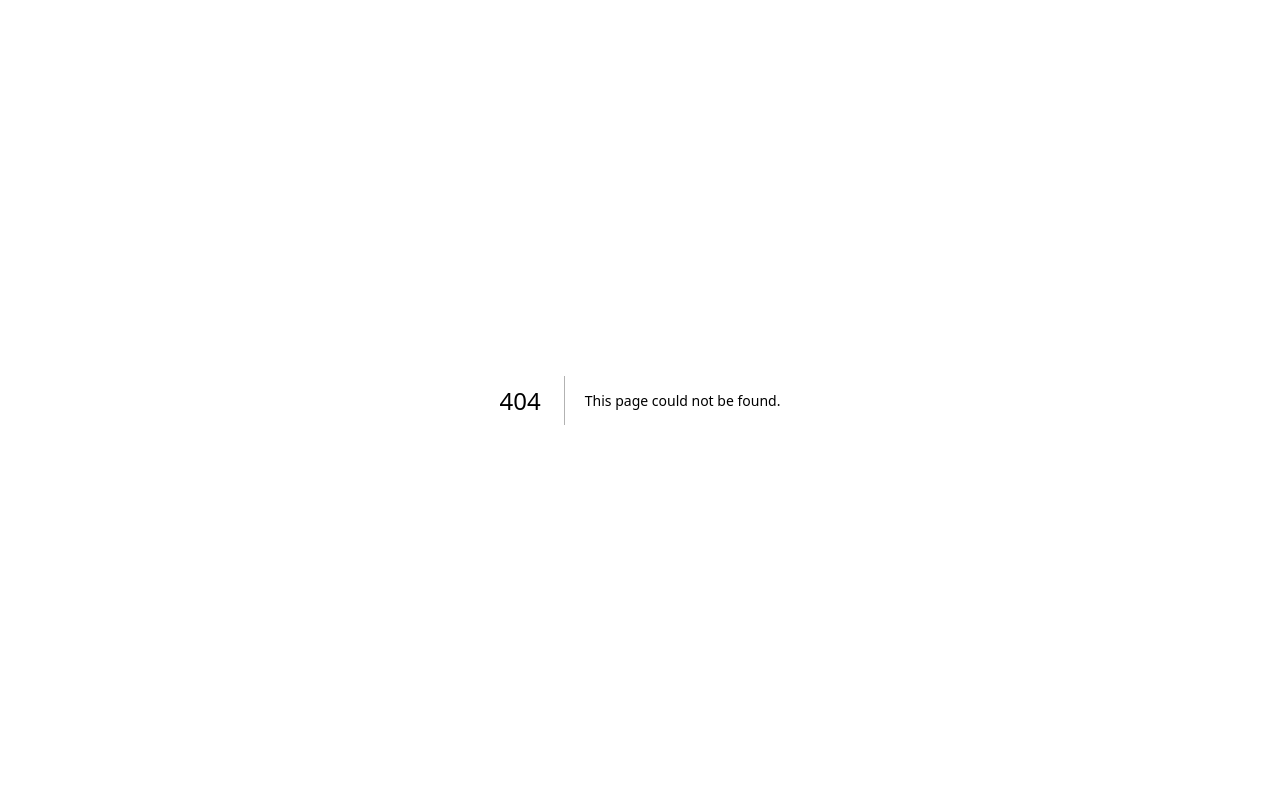
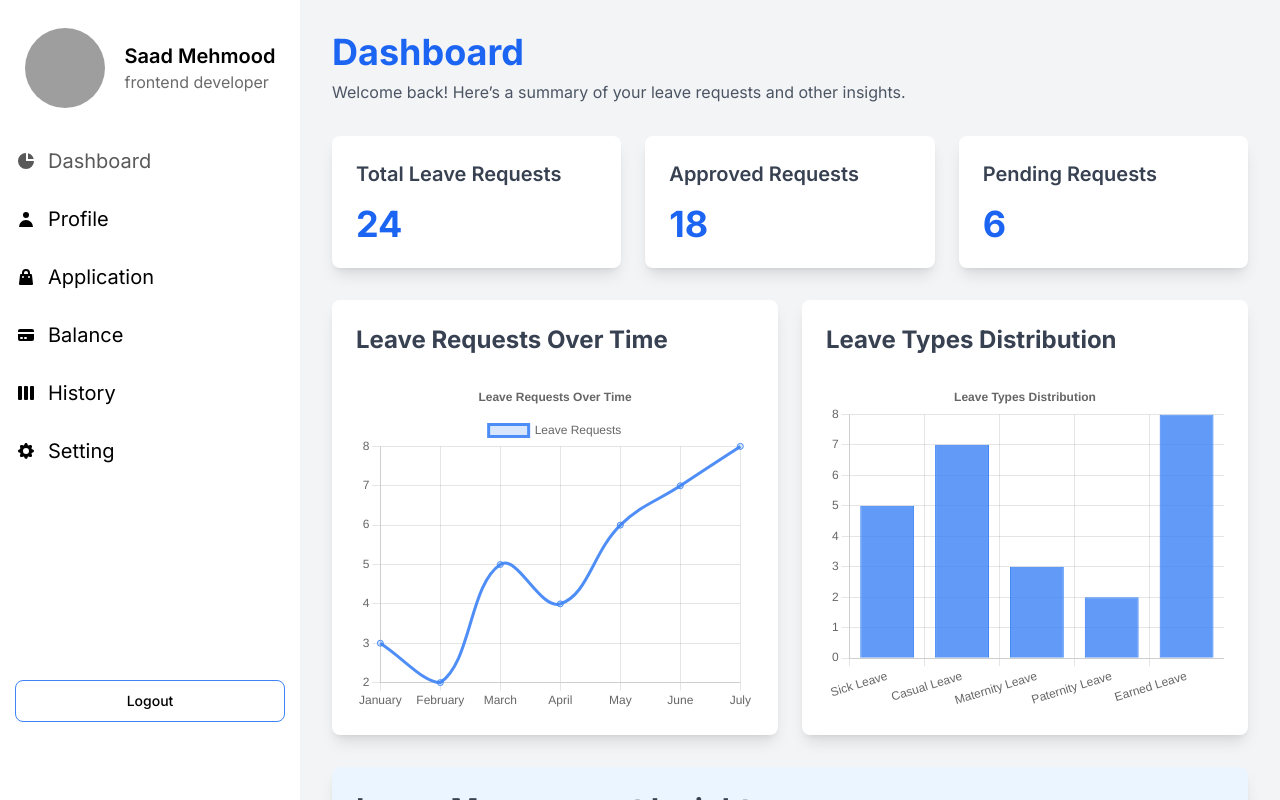
Before and after one commit to kamlesh-Sahani/lastButNotLeast, a Next.js app: page /user/dashboard in a window 1280 px wide. Before the commit this address had no page. Built offline with nearby package versions, Linux system fonts and the light colour scheme; grey boxes are pictures that could not be loaded.

Commit message:
dashboard

```diff
--- a/package.json
+++ b/package.json
@@ -9,10 +9,12 @@
     "lint": "next lint"
   },
   "dependencies": {
+    "chart.js": "^4.4.3",
     "flowbite-react": "^0.10.1",
     "mongoose": "^8.5.2",
     "next": "14.2.5",
     "react": "^18",
+    "react-chartjs-2": "^5.2.0",
     "react-dom": "^18",
     "react-simple-typewriter": "^5.0.1"
   },
--- /dev/null
+++ b/src/app/user/dashboard/page.tsx
@@ -0,0 +1,133 @@
+"use client";
+import { Line, Bar, Doughnut } from 'react-chartjs-2';
+import {
+  Chart as ChartJS,
+  CategoryScale,
+  LinearScale,
+  PointElement,
+  BarElement,
+  LineElement,
+  Title,
+  Tooltip,
+  Legend,
+  ArcElement,
+} from 'chart.js';
+
+ChartJS.register(CategoryScale, LinearScale, PointElement, BarElement, LineElement, ArcElement, Title, Tooltip, Legend);
+
+const DashboardPage = () => {
+  // Sample data for the line chart (Leave Requests Over Time)
+  const lineData = {
+    labels: ['January', 'February', 'March', 'April', 'May', 'June', 'July'],
+    datasets: [
+      {
+        label: 'Leave Requests',
+        data: [3, 2, 5, 4, 6, 7, 8],
+        borderColor: 'rgba(59, 130, 246, 0.9)', // Tailwind's blue-500
+        backgroundColor: 'rgba(59, 130, 246, 0.2)', // Tailwind's blue-500 with transparency
+        fill: true,
+        tension: 0.4,
+      },
+    ],
+  };
+
+  // Sample data for the bar chart (Leave Types Distribution)
+  const barData = {
+    labels: ['Sick Leave', 'Casual Leave', 'Maternity Leave', 'Paternity Leave', 'Earned Leave'],
+    datasets: [
+      {
+        label: 'Number of Leaves',
+        data: [5, 7, 3, 2, 8],
+        backgroundColor: 'rgba(59, 130, 246, 0.8)',
+        borderColor: 'rgba(59, 130, 246, 1)',
+        borderWidth: 1,
+      },
+    ],
+  };
+
+  // Sample data for the doughnut chart (Leave Approval Status)
+  const doughnutData = {
+    labels: ['Approved', 'Pending', 'Rejected'],
+    datasets: [
+      {
+        data: [18, 6, 2],
+        backgroundColor: ['rgba(34, 197, 94, 0.8)', 'rgba(249, 115, 22, 0.8)', 'rgba(239, 68, 68, 0.8)'],
+        hoverBackgroundColor: ['rgba(34, 197, 94, 1)', 'rgba(249, 115, 22, 1)', 'rgba(239, 68, 68, 1)'],
+      },
+    ],
+  };
+
+  const lineOptions:any = {
+    responsive: true,
+    plugins: {
+      legend: {
+        position: 'top',
+      },
+      title: {
+        display: true,
+        text: 'Leave Requests Over Time',
+      },
+    },
+  };
+
+  const barOptions = {
+    responsive: true,
+    plugins: {
+      legend: {
+        display: false,
+      },
+      title: {
+        display: true,
+        text: 'Leave Types Distribution',
+      },
+    },
+  };
+
+
+  return (
+    <div className="min-h-screen bg-gray-100 p-8">
+      <header className="mb-8">
+        <h1 className="text-4xl font-bold text-blue-600">Dashboard</h1>
+        <p className="text-gray-600 mt-2">Welcome back! Here’s a summary of your leave requests and other insights.</p>
+      </header>
+
+      <main>
+        <div className="grid grid-cols-1 lg:grid-cols-3 gap-6 mb-8">
+          <div className="bg-white p-6 rounded-lg shadow-lg">
+            <h3 className="text-xl font-semibold text-gray-700 mb-4">Total Leave Requests</h3>
+            <p className="text-4xl font-bold text-blue-600">24</p>
+          </div>
+          <div className="bg-white p-6 rounded-lg shadow-lg">
+            <h3 className="text-xl font-semibold text-gray-700 mb-4">Approved Requests</h3>
+            <p className="text-4xl font-bold text-blue-600">18</p>
+          </div>
+          <div className="bg-white p-6 rounded-lg shadow-lg">
+            <h3 className="text-xl font-semibold text-gray-700 mb-4">Pending Requests</h3>
+            <p className="text-4xl font-bold text-blue-600">6</p>
+          </div>
+        </div>
+
+        <div className="grid grid-cols-1 lg:grid-cols-2 gap-6 mb-8">
+          <div className="bg-white p-6 rounded-lg shadow-lg">
+            <h2 className="text-2xl font-bold text-gray-700 mb-6">Leave Requests Over Time</h2>
+            <Line data={lineData} options={lineOptions} height={250}/>
+          </div>
+
+          <div className="bg-white p-6 rounded-lg shadow-lg ">
+            <h2 className="text-2xl font-bold text-gray-700 mb-6">Leave Types Distribution</h2>
+            <Bar data={barData} options={barOptions} height={250}/>
+          </div>
+        </div>
+
+
+
+        <section className="bg-blue-50 p-6 rounded-lg shadow-lg">
+          <h2 className="text-3xl font-bold text-gray-700 mb-4">Leave Management Insights</h2>
+          <p className="text-lg text-gray-600">The system shows a balanced leave distribution among different types, with a majority of requests being approved. Make sure to submit your requests early for timely approval.</p>
+        </section>
+      </main>
+    </div>
+  );
+};
+
+export default DashboardPage;
--- a/src/components/user/UserSidebar.tsx
+++ b/src/components/user/UserSidebar.tsx
@@ -4,20 +4,18 @@ import Image from "next/image";
 import Link from "next/link";
 import { useState } from "react";
 import {
-  HiArrowSmRight,
   HiChartPie,
-  HiInbox,
   HiShoppingBag,
-  HiTable,
   HiUser,
   HiViewBoards,
+  HiCreditCard,
+  HiCog,
 } from "react-icons/hi";
 import { HiOutlineExclamationCircle } from "react-icons/hi";
 import { RiMenu4Fill } from "react-icons/ri";
 export default function UserSidebar() {
   const [openModal, setOpenModal] = useState(false);
   const [showSidebar, setShowSidebar] = useState<boolean>(true);
-  console.log(showSidebar, "sfhsdkjf");
   return (
     <>
       <div onClick={() => setShowSidebar(!showSidebar)}>
@@ -53,27 +51,27 @@ export default function UserSidebar() {
 
           <div className="flex flex-col gap-2 flex-[3]">
             <div className="flex gap-3 h-[50px] rounded-md items-center cursor-pointer hover:bg-[#eee] pl-4 text-[20px] text-[#595959]">
-              <HiViewBoards />
+            <HiChartPie />
               <p className="">Dashboard</p>
             </div>
             <div className="flex gap-3 h-[50px] rounded-md items-center cursor-pointer hover:bg-[#eee] pl-4 text-[20px]">
-              <HiViewBoards />
+            <HiUser />
               <p className="text">Profile</p>
             </div>
             <div className="flex gap-3 h-[50px] rounded-md items-center cursor-pointer hover:bg-[#eee] pl-4 text-[20px]">
-              <HiViewBoards />
+            <HiShoppingBag />
               <p className="text">Application</p>
             </div>
             <div className="flex gap-3 h-[50px] rounded-md items-center cursor-pointer hover:bg-[#eee] pl-4 text-[20px]">
-              <HiViewBoards />
+            <HiCreditCard />
               <p className="text">Balance</p>
             </div>
             <div className="flex gap-3 h-[50px] rounded-md items-center cursor-pointer hover:bg-[#eee] pl-4 text-[20px]">
-              <HiViewBoards />
+            <HiViewBoards />
               <p className="text">History</p>
             </div>
             <div className="flex gap-3 h-[50px] rounded-md items-center cursor-pointer hover:bg-[#eee] pl-4 text-[20px]">
-              <HiViewBoards />
+            <HiCog />
               <p className="text">Setting</p>
             </div>
           </div>
```
Also changed, not shown: 1 other file (tests, documents, lock files or other folders).
